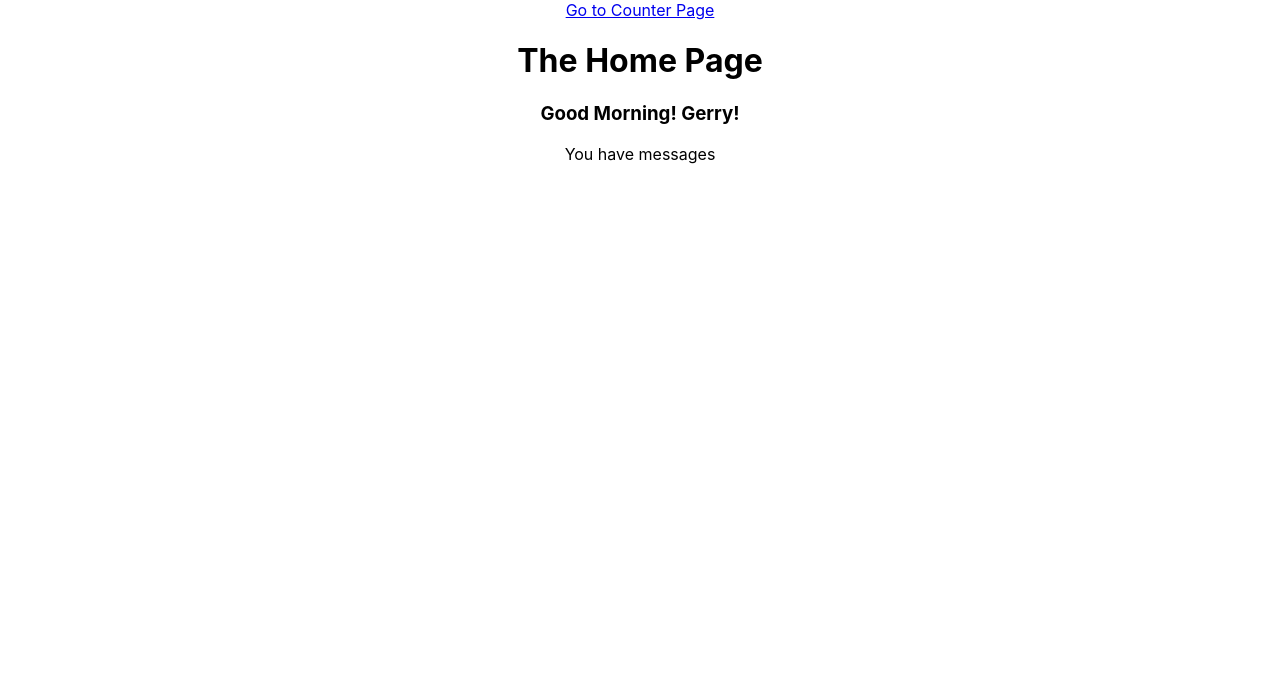
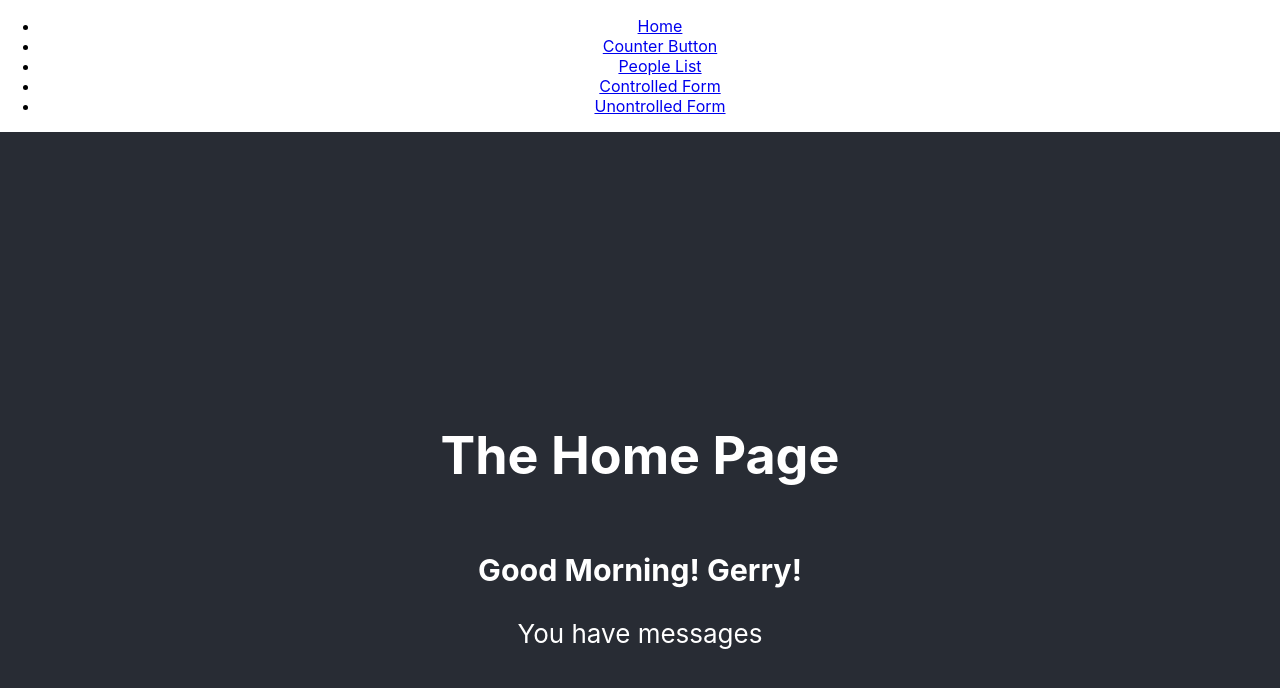
Before and after one commit to gliu7717/fullstack_my_first_app, a React (Create React App) app: page / in a window 1280 px wide. Shown: the top 688 px of the page. Built offline with nearby package versions, Linux system fonts and the light colour scheme.

Commit message:
add basic navBar

```diff
--- a/src/App.js
+++ b/src/App.js
@@ -11,23 +11,15 @@
   ControlledFormPage,
   UncontrolledFormPage
 } from './pages';
+import { NavBar } from './NavBar';
 
 
-//import Greeting from './Greeting';
-import {Greeting} from './Greeting';
-import { PeopleList } from './PeopleList';
-import { CounterButton } from './CouterButton';
-import { CongratulationsMessage } from './CongratulationMessage';
-
 function App() {
-  const [numberOfClicks, setNumberofClicks] = useState(0)
-  const [hideMessage, setHideMessage] = useState(false)
-  const onIncrement = () => setNumberofClicks(numberOfClicks + 1)
-
   return (
     <div className="App">
       <Router>
-        <Link to = "/counter">Go to Counter Page</Link>
+        <NavBar />
+        <div className='App-header'>
         <Routes>
         <Route path="/"
         element=<HomePage/> />
@@ -37,17 +29,17 @@
           element = <PeopleListPage/> />
         <Route path="/protected"
           element = <ProtectedPage/> />
-
         <Route path="/controlled"
           element = <ControlledFormPage/> />
         <Route path="/uncontrolled"
           element = <UncontrolledFormPage/> />
-
         <Route path="*"
           element = <NotFoundPage/> />
+        </Routes>
 
-        </Routes>
+        </div>
         </Router>
+
     </div>
   );
 }
--- /dev/null
+++ b/src/NavBar.js
@@ -0,0 +1,23 @@
+import React from 'react';
+import { Link } from 'react-router-dom';
+
+export const NavBar = () => (
+    <ul>
+        <li>
+            <Link to="/">Home</Link>
+        </li>
+        <li>
+            <Link to="/counter">Counter Button</Link>
+        </li>
+        <li>
+            <Link to="/people-list">People List</Link>
+        </li>
+        <li>
+            <Link to="/controlled">Controlled Form</Link>
+        </li>
+        <li>
+            <Link to="/uncontrolled">Unontrolled Form</Link>
+        </li>
+
+    </ul>
+);
```
